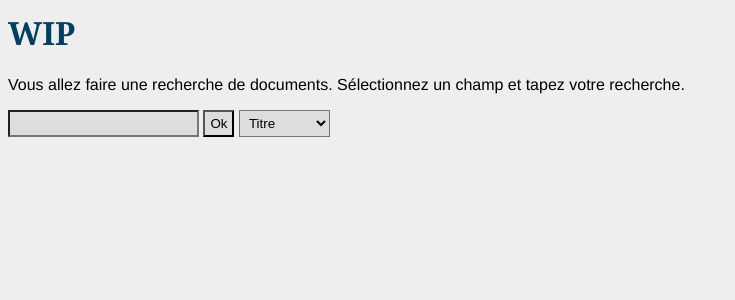
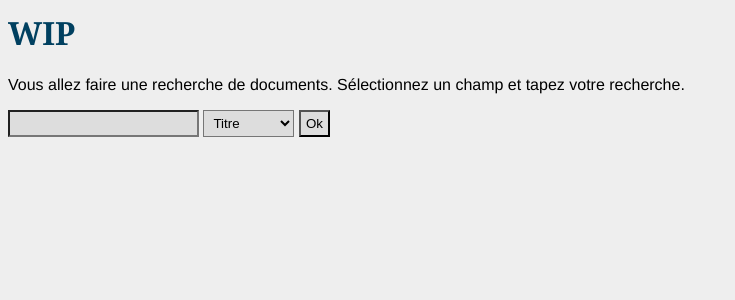
Before and after one commit to Tiferod/ProjetBibliotheque, a PHP site: page /recherche.php in a window 1280 px wide. Shown: the part 154-454 px from the top of the page, without its empty margins (0-735 px from the left). Run offline with PHP 8.4, Linux system fonts and the light colour scheme; a user stored in the database is signed in; data comes from the database, SQL or seed files in the repository.

Commit message:
Petite modif sur la recherche
Ca bug toujours

```diff
--- a/recherche.php
+++ b/recherche.php
@@ -17,9 +17,9 @@
 
 		{
 
+		$requete = htmlspecialchars($_POST['requete']);
+
 		$categorie = htmlspecialchars($_POST['categorie']);
-
-		$requete = htmlspecialchars($_POST['requete']);
 
 		$result = mysqli_query($db, " SELECT * FROM documents WHERE '$categorie' LIKE '%$requete%' ORDER BY id DESC") or die (mysql_error());
 
@@ -102,21 +102,18 @@
 
 		<div>
 
-		<form action="recherche.php" method="Post" style="display: inline-block;">
+		<form action="recherche.php" method="Post">
 
 			<input type="text" name="requete" size="20">
 
-			<input type="submit" value="Ok">
-
-		</form>
-
-		<form action="recherche.php" method="post" style="display: inline-block;">
 			<select name="categorie">
-				<option value="titre" >Titre</option>
+				<option value="titre" selected = "selected">Titre</option>
 				<option value="auteur">Auteur</option>
 				<option value="éditeur">Éditeur</option>
 				<option value="collection">Collection</option>
 			</select>
+
+			<input type="submit" value="Ok">
 		</form>
 
 		</div>
```
